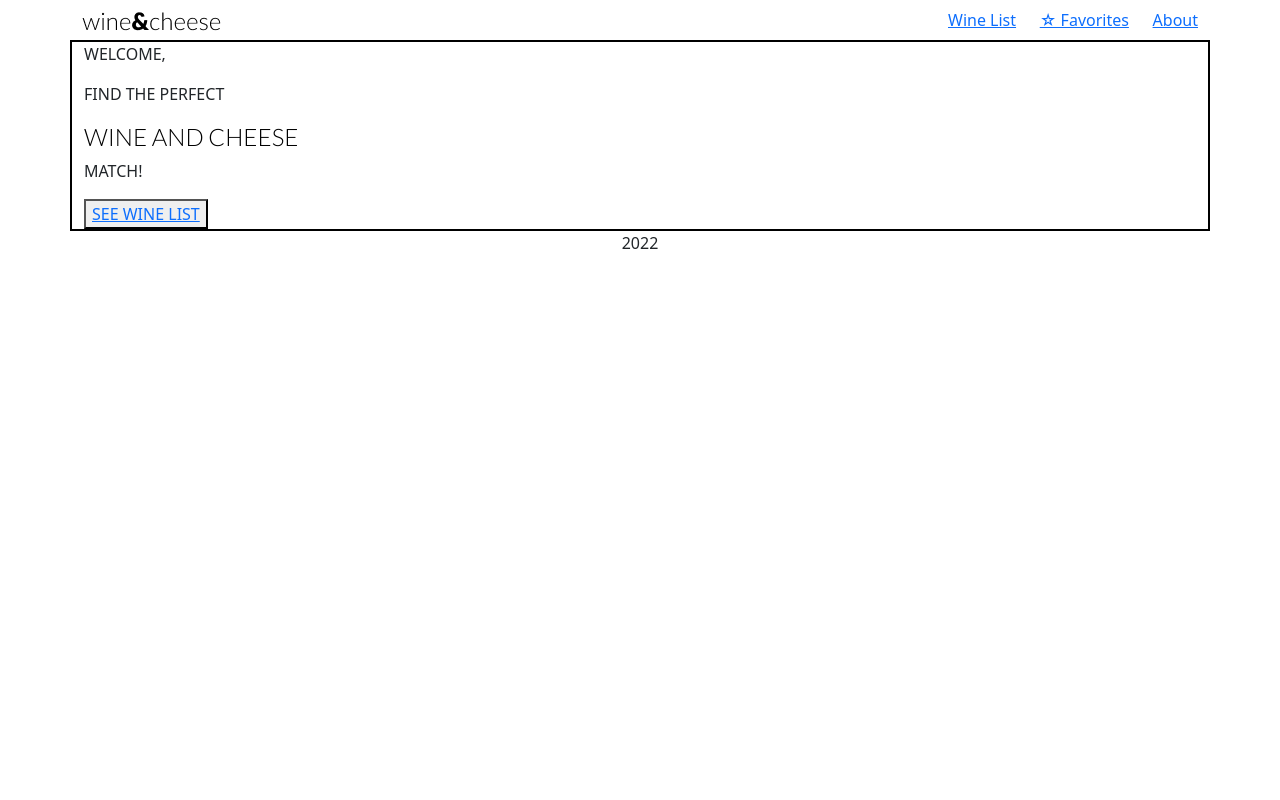
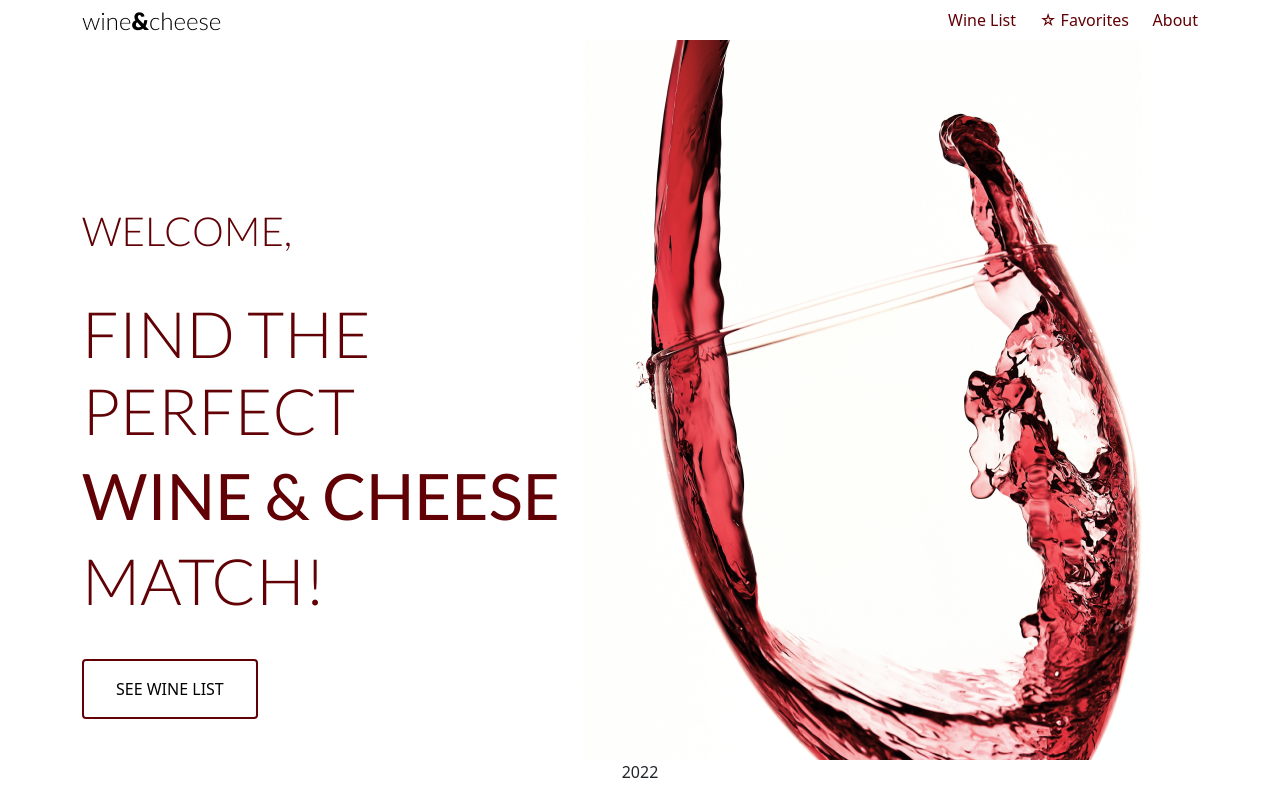
Before and after one commit to jucimeiresilva/wine-and-cheese-matcher, a React (Create React App) app: page / in a window 1280 px wide. Built offline with nearby package versions, Linux system fonts and the light colour scheme.

Commit message:
Home estilizada

```diff
--- a/src/App.css
+++ b/src/App.css
@@ -1,4 +1,7 @@
 @import url('https://fonts.googleapis.com/css2?family=Lato:wght@300;400&display=swap');
+:root {
+  --fontColor: #610005;
+}
 
 
 h1 {
@@ -8,7 +11,17 @@ h1 {
   font-size: 64px;
   line-height: 77px;
   text-transform: uppercase;
-  color: #000000;
+  color: var(--fontColor);
+}
+
+h2 {
+  font-family: Lato;
+  font-style: normal;
+  font-weight: 300;
+  font-size: 40px;
+  line-height: 48px;
+  text-transform: uppercase;
+  color: var(--fontColor);
 }
 
 h3 {
@@ -18,7 +31,7 @@ h3 {
   font-size: 24px;
   line-height: 29px;
   text-transform: uppercase;
-  color: #000000;
+  color: var(--fontColor);
 }
 
 .subtitle {
@@ -28,6 +41,7 @@ h3 {
   font-size: 14px;
   line-height: 17px;
   text-transform: uppercase;
+  color: var(--fontColor);
 }
 
 .body2{
@@ -35,11 +49,15 @@ h3 {
   font-style: normal;
   font-weight: 300;
   font-size: 16px;
-  line-height: 19px;
-  color: #000000;
+  color: var(--fontColor);
 }
 
 .wine-hover:hover{
   box-shadow:0px 4px 16px rgba(0, 0, 0, 0.23);
   transition: box-shadow 300ms ease-out  ;
 }
+
+.link {
+  text-decoration: none;
+  color: var(--fontColor);
+}
--- a/src/components/FavoriteCard.js
+++ b/src/components/FavoriteCard.js
@@ -2,7 +2,10 @@ import React from "react";
 import starOn from "../assets/Property 1=on.png";
 // import starOff from "../assets/Property 1=off.png";
 
-const FavoriteCard = ({Name, Type}) => {
+const FavoriteCard = ({Name, Type, id, remove}) => {
+
+
+
   return (
     <div className="" style={{ maxWidth: "836px" }}>
       <div className="card mb-3">
@@ -27,7 +30,7 @@ const FavoriteCard = ({Name, Type}) => {
                   {Name}
                 </h3>
                 <div className="me-5">
-                  <img src={starOn} alt="Favorited" className="favorite-star" />
+                  <img src={starOn} alt="Favorited" className="favorite-star" onClick={() =>{remove(id)}}/>
                 </div>
               </div>
               <div className="container d-flex px-1">
--- a/src/components/Favorites.js
+++ b/src/components/Favorites.js
@@ -11,15 +11,21 @@ const Favorites = ({ wineList }) => {
     favStoraged = JSON.parse(localStorage.getItem("favorites"));
   };
 
+  const removeFavorite = (id) => {
+    console.log(id)
+    const fav = [...JSON.parse(localStorage.getItem("favorites"))];
+    fav.splice(fav.indexOf(id), 1)
+    localStorage.setItem("favorites",JSON.stringify(fav))
+    favStoraged = JSON.parse(localStorage.getItem("favorites"));
+  }
+
   useEffect(() => {
     getFavorites();
   }, []);
 
   useEffect(() => {
-    if (favStoraged.length >= 1) {
-      const wineStoraged = wineList.filter((wine) =>
-        favStoraged.some((id) => wine.id.includes(id))
-      );
+    if (favStoraged.length >= 1){
+      const wineStoraged = wineList.filter((wine) => favStoraged.some((id) => wine.id.includes(id)));
       setFavorites(wineStoraged);
     }
   }, [favStoraged]);
@@ -33,7 +39,7 @@ const Favorites = ({ wineList }) => {
       <div style={{ maxHeight: "90vh", overflow: "scroll" }}>
         {favorites.length >= 1 &&
           favorites.map((favorite) => (
-            <FavoriteCard key={favorite.id} {...favorite} />
+            <FavoriteCard key={favorite.id} {...favorite} remove={removeFavorite}   />
           ))}
       </div>
     </div>
--- /dev/null
+++ b/src/components/Home.css
@@ -0,0 +1,44 @@
+.home-div{
+  display: flex;
+
+}
+
+.home-bg{
+  height: 90vh;
+  width: 50%;
+  background-image: url("../assets/wine&cheeseHomebg.png");
+  background-repeat: no-repeat;
+}
+
+.home-text{
+  width: 45%;
+  margin-top:15%;
+}
+.home-text > h2{
+  margin-bottom: 40px;
+}
+.home-text > div{
+  margin-bottom: 40px;
+}
+
+.wine-list-btn{
+  display: flex;
+  flex-direction: row;
+  justify-content: center;
+  align-items: center;
+  padding: 16px 32px;
+  border: 2px solid #610005;
+  box-sizing: border-box;
+  border-radius: 4px;
+  background-color: transparent;
+}
+
+.wine-list-btn:hover{
+  color: #FAEBD7;
+  background-color: var(--fontColor);
+}
+
+.wine-link:hover{
+  color: #FAEBD7;
+  background-color: var(--fontColor);
+}
--- a/src/components/Home.js
+++ b/src/components/Home.js
@@ -1,25 +1,27 @@
 import React from "react";
 import { Link } from "react-router-dom";
-import App from "../App";
-
+import "./Home.css";
 
 const Home = () => {
   return (
     <>
-      <div className="container" style={{ border: "solid black 2px" }}>
-        <p> WELCOME, </p>
-        <p> FIND THE PERFECT </p>
-        <h3> WINE AND CHEESE </h3>
-        <p> MATCH! </p>
+      <div className="container home-div">
+        <div className="home-text">
+          <h2> WELCOME, </h2>
+          <div>
+            <h1> FIND THE PERFECT </h1>
+            <h1>
+              {" "}
+              <b>WINE & CHEESE</b>{" "}
+            </h1>
+            <h1> MATCH! </h1>
+          </div>
 
-
-        <button>
-
-          <Link to={"/wines"}> SEE WINE LIST</Link>
-
-
-        </button>
-
+          <Link className="link wine-link" to={"/wines"}>
+            <button className="wine-list-btn"> SEE WINE LIST</button>
+          </Link>
+        </div>
+        <div className="home-bg"></div>
       </div>
     </>
   );
--- a/src/components/SortingButton.js
+++ b/src/components/SortingButton.js
@@ -29,7 +29,7 @@ const SortingButton = ({ children, list, onFilter, filter, wines }) => {
           </h2>
           <div
             id="collapseOne"
-            className={`accordion-collapse collapse `}
+            className="accordion-collapse collapse  "
             aria-labelledby="headingOne"
             data-bs-parent="#accordionExample"
           >
--- a/src/components/WineCard.js
+++ b/src/components/WineCard.js
@@ -67,7 +67,7 @@ const WineCard = ({ Name, Winery, Country, Type, vintage, rating, id }) => {
                 <h3 className="card-title mb-4"> {Name} </h3>
                 <Link to="">
                   <div className="me-5" onClick={() => {toggleFavorite(id);controlStar()}}>
-                    <img src={star ? starOn : starOff} alt="Favorited" className="favorite-star" />
+                    <img src={star ? starOn : starOff} alt={star ? 'Favorited' : 'Unfavorited'} className="favorite-star" />
                   </div>
                 </Link>
               </div>
--- a/src/components/WineList.js
+++ b/src/components/WineList.js
@@ -161,7 +161,7 @@ const WineList = ({wineList}) => {
                 style={{ maxHeight: "80vh", overflow: "scroll" }}
               >
                 {filtered.map((wine) => (
-                  <Link key={wine.id} style={{textDecoration:"none", color:"black"}} to={`/wine/${wine._id}`}>
+                  <Link key={wine.id} className="link" to={`/wine/${wine._id}`}>
                     <WineCard  {...wine} />
                   </Link>
                 ))}
```
Also changed, not shown: src/assets/wine&cheeseHomebg.png (added).
